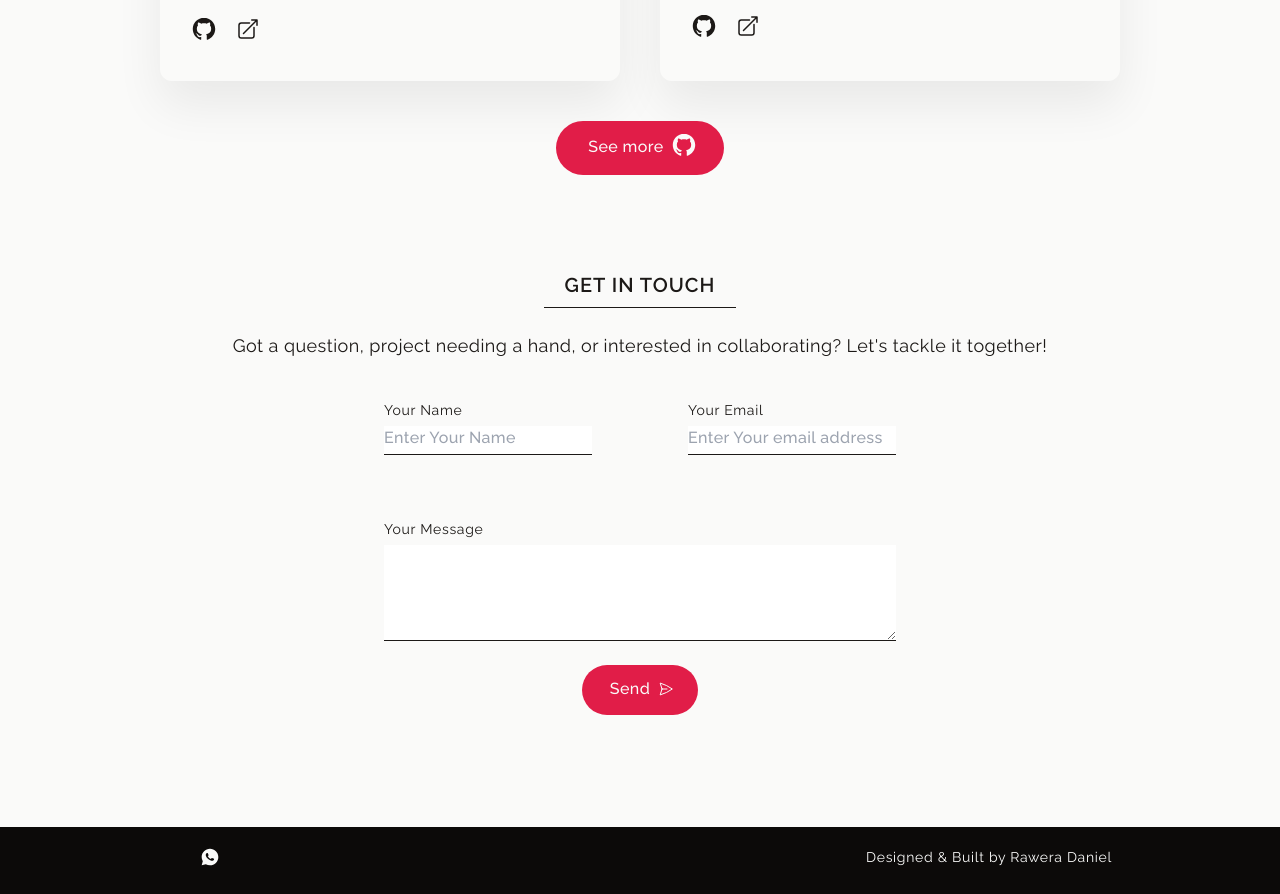
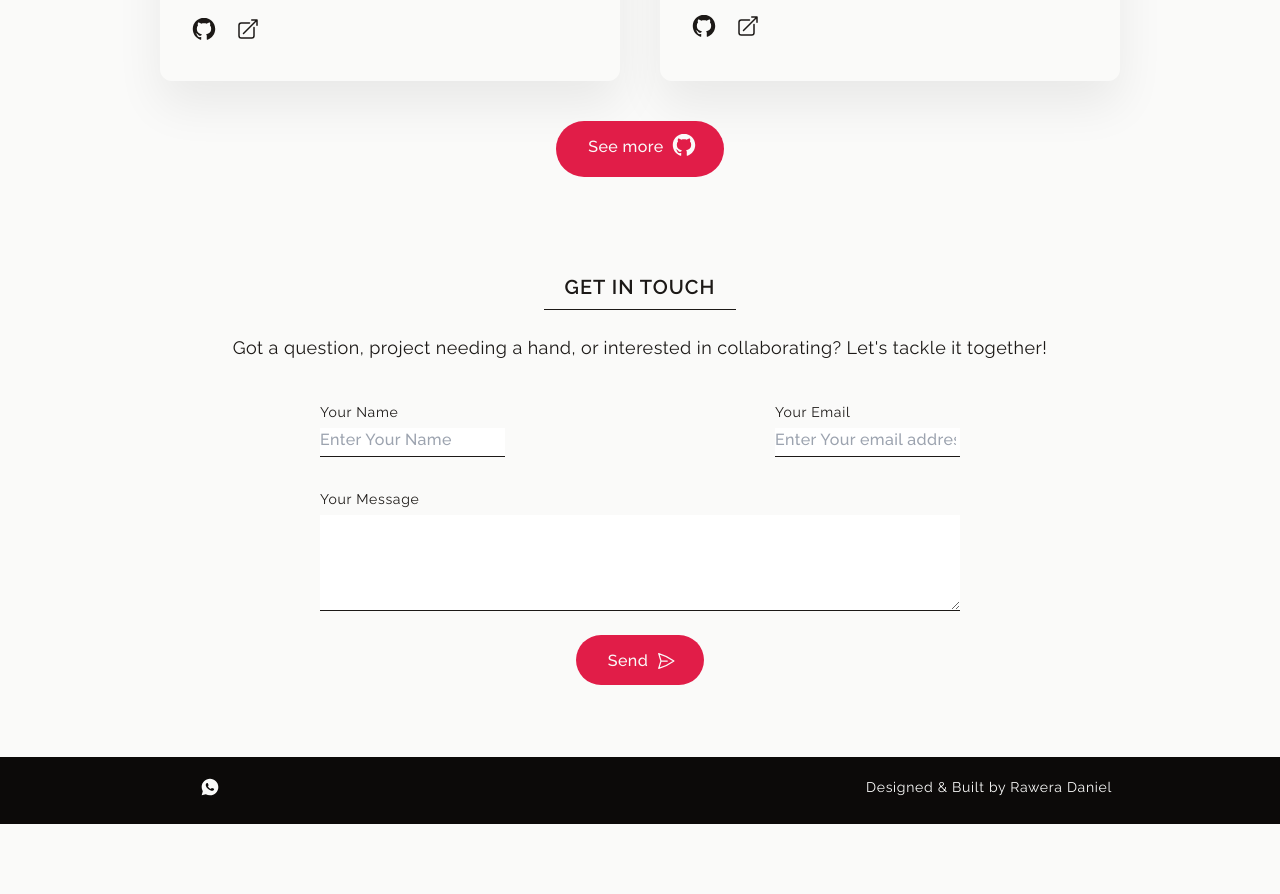
Before and after one commit to rawera-daniel/personal-portfolio, a React (Vite) app: page / in a window 1280 px wide. Shown: the part 1710-2604 px from the top of the page. After the commit the page ends 2534 px from the top, so only its background shows below. Built offline with nearby package versions, Linux system fonts and the light colour scheme; some icons are missing; the HTML template or start-up script is replaced by a standard one.

Commit message:
style: enable contact section responsiveness to enhance usability

```diff
--- a/src/features/Button.jsx
+++ b/src/features/Button.jsx
@@ -8,8 +8,12 @@ function Button({ children, type }) {
     primary:
       base +
       "lg:px-7 sm:px-6 sm:py-3 sm:text-sm px-5 py-3 text-xs font-semibold",
-    with: base + " m:px-7 px-6 pb-2.5 pt-3 lg:text-base text-sm font-medium",
-    withb: base + " px-7 pb-2.5 pt-4 text-base font-medium",
+    with:
+      base +
+      " m:px-7 m:pb-3 px-6  pb-2.5 pt-3 lg:text-base text-sm font-medium",
+    withb:
+      base +
+      " px-8 pb-2.5 pt-3.5 sm:pb-2.5 sm:pt-4 md:text-base text-sm font-medium",
   };
 
   if (type === "with" || type === "withb")
--- a/src/features/Contact.jsx
+++ b/src/features/Contact.jsx
@@ -5,11 +5,10 @@ function Contact() {
   return (
     <div className="mb-6 py-12 tracking-wide text-stone-900" id="getintouch">
       <Heading>Get in touch</Heading>
-      <p className="mb-10 text-lg font-normal tracking-wide">
+      <p className="mx-auto mb-10 max-w-[75%] text-sm font-normal leading-relaxed tracking-wide m:max-w-[85%] sm:max-w-full  sm:text-base  lg:text-lg">
         Got a question, project needing a hand, or interested in collaborating?
         Let's tackle it together!
       </p>
-
       <Form />
     </div>
   );
--- a/src/features/Portfolios.jsx
+++ b/src/features/Portfolios.jsx
@@ -12,7 +12,7 @@ function Portfolios() {
       <p className="mb-10 text-sm font-normal tracking-wide sm:text-base md:text-lg">
         Curious what I've been up to? Check out this!
       </p>
-      <div className="mx-auto  mb-10 grid max-w-[30%] grid-cols-[auto] gap-y-6 m:max-w-[35%] m:gap-x-6 m:gap-y-6 sm:grid-cols-[auto_auto] md:max-w-[55%] md:gap-x-10 md:gap-y-10 lg:max-w-[75%]">
+      <div className="mx-auto mb-10 grid max-w-[25%] grid-cols-[auto] gap-y-6 m:max-w-[35%] m:gap-x-6 m:gap-y-6 sm:grid-cols-[auto_auto] md:max-w-[55%] md:gap-x-10 md:gap-y-10 lg:max-w-[75%]">
         <ProjectLists
           src="/Screenshot 2023-12-26 101030.png"
           alt="A screenshot of the homepage of The wild oasis"
--- a/src/ui/Form.jsx
+++ b/src/ui/Form.jsx
@@ -13,7 +13,7 @@ function Form() {
   const [isValid, handleEmail] = useEmailValidation(setEmail);
 
   const className =
-    "border-b-[0.094rem] border-solid border-current pb-1 pr-1 text-base font-medium outline-0";
+    "border-b-[0.094rem] border-solid border-current pb-1 pr-1 sm:text-base text-sm font-medium outline-0";
 
   async function sendEmail(e) {
     e.preventDefault();
@@ -47,9 +47,12 @@ function Form() {
   }
 
   return (
-    <form className="mx-96 mb-10" onSubmit={sendEmail}>
-      <div className="mb-16 grid grid-cols-[auto_auto] space-x-24">
-        <Lable label="Your Name">
+    <form
+      className="mx-auto w-[80%] sm:w-[90%] md:w-[70%] lg:w-[50%] "
+      onSubmit={sendEmail}
+    >
+      <div className="mb-8 flex flex-col space-y-8 sm:flex-row sm:justify-between sm:space-y-0">
+        <Lable label="Your Name" smWidth="w-[45%]">
           <input
             type="text"
             name="yourname"
@@ -62,7 +65,7 @@ function Form() {
           />
         </Lable>
 
-        <Lable label="Your email">
+        <Lable label="Your email" smWidth="w-[45%]">
           <input
             type="email"
             name="email"
@@ -95,10 +98,8 @@ function Form() {
 
       <div className="mt-6">
         <Button type="withb">
-          <span className="translate-x-[-0.25rem] translate-y-[-0.25rem] ">
-            Send
-          </span>{" "}
-          <HiOutlinePaperAirplane className="h-4 w-4" />{" "}
+          <span className="translate-x-[-4px] translate-y-[-2px]">Send</span>{" "}
+          <HiOutlinePaperAirplane className="size-4 md:size-5" />{" "}
         </Button>
       </div>
     </form>
--- a/src/ui/Heading.jsx
+++ b/src/ui/Heading.jsx
@@ -1,6 +1,6 @@
 function Heading({ children }) {
   return (
-    <h2 className="mx-auto mb-6 max-w-[12%] border-b-[0.094rem] border-solid border-stone-900 pb-2 text-sm font-semibold uppercase  tracking-wider m:max-w-[15%] m:text-base md:text-lg lg:text-xl">
+    <h2 className="mx-auto mb-6 max-w-[35%] border-b-[0.094rem] border-solid border-stone-900 pb-2 text-sm font-semibold uppercase  tracking-wider m:max-w-[25%] sm:text-base  md:max-w-[20%] md:text-lg  lg:max-w-[15%] lg:text-xl">
       {children}
     </h2>
   );
--- a/src/ui/Lable.jsx
+++ b/src/ui/Lable.jsx
@@ -1,10 +1,11 @@
 function Lable({
   label,
   children,
-  className = "self-start text-sm capitalize tracking-wider",
+  smWidth,
+  className = "self-start sm:text-sm text-xs capitalize tracking-wider",
 }) {
   return (
-    <div className="flex flex-col gap-y-1.5 ">
+    <div className={`flex flex-col gap-y-1.5 sm:${smWidth}`}>
       <label htmlFor={children.props?.id} className={className}>
         {label}
       </label>
```
